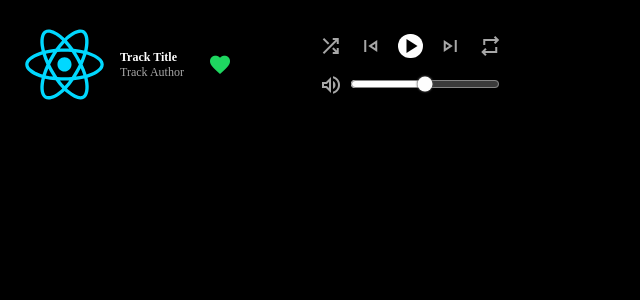
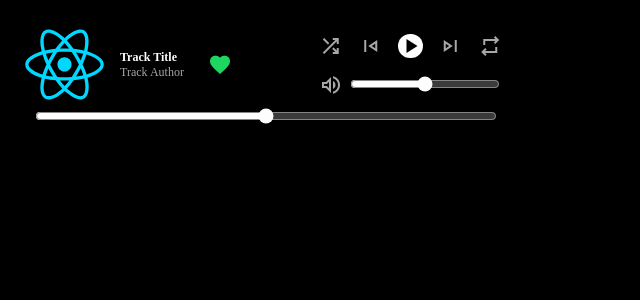
Before and after one commit to itsmarsss/spotiplay-extension, a React (Vite) app in the folder spotiplay-extension/: page / in a window 1280 px wide. Shown: the top 300 px of the page, without its empty margins (0-640 px from the left). Built offline with nearby package versions, Linux system fonts and the light colour scheme.

Commit message:
Add track progresse bar

```diff
--- a/spotiplay-extension/src/App.css
+++ b/spotiplay-extension/src/App.css
@@ -6,6 +6,12 @@ body {
   width: 100%;
   margin: 0;
   padding: 25px;
+  display: flex;
+  flex-direction: column;
+  gap: 10px;
+}
+
+.top {
   display: flex;
 }
 
--- a/spotiplay-extension/src/App.jsx
+++ b/spotiplay-extension/src/App.jsx
@@ -4,13 +4,14 @@ import viteLogo from "/vite.svg";
 import "./App.css";
 
 import Button from "./components/button/Button";
-import VolumeBar from "./components/volumebar/VolumeBar.";
+import SliderBar from "./components/volumebar/SliderBar";
 
 function App() {
   const [count, setCount] = useState(0);
 
   return (
     <>
+      <div class="top">
         <div class="split_div" id="song_div">
           <img class="icon" src={reactLogo}></img>
           <div id="song_info">
@@ -28,7 +29,9 @@ function App() {
           <div id="song_control">
             <Button
               icon={
-              <span class="material-symbols-outlined side_button">shuffle</span>
+                <span class="material-symbols-outlined side_button">
+                  shuffle
+                </span>
               }
             />
             <Button
@@ -55,7 +58,9 @@ function App() {
             />
             <Button
               icon={
-              <span class="material-symbols-outlined side_button">repeat</span>
+                <span class="material-symbols-outlined side_button">
+                  repeat
+                </span>
               }
             />
           </div>
@@ -67,9 +72,11 @@ function App() {
                 </span>
               }
             />
-          <VolumeBar />
+            <SliderBar slider_width={"150px"} />
           </div>
         </div>
+      </div>
+      <SliderBar slider_width={"calc(100% - 50px)"} />
     </>
   );
 }
--- /dev/null
+++ b/spotiplay-extension/src/components/volumebar/SliderBar.css
@@ -0,0 +1,12 @@
+input[type="range"] {
+    accent-color: var(--text);
+}
+
+input[type="range"]:hover {
+    accent-color: var(--accent);
+}
+
+input[type="range"]::-webkit-slider-runnable-track {
+    border: none;
+    background: transparent;
+}
--- /dev/null
+++ b/spotiplay-extension/src/components/volumebar/SliderBar.jsx
@@ -0,0 +1,15 @@
+import "./SliderBar.css";
+
+function SliderBar({ slider_width }) {
+  return (
+    <input
+      type="range"
+      min={0}
+      max={100}
+      step={1}
+      style={{ width: slider_width }}
+    ></input>
+  );
+}
+
+export default SliderBar;
--- a/spotiplay-extension/src/components/volumebar/VolumeBar..jsx
+++ /dev/null
@@ -1,7 +0,0 @@
-import "./VolumeBar.css";
-
-function VolumeBar() {
-  return <input type="range" min={0} max={100} step={1}></input>;
-}
-
-export default VolumeBar;
--- a/spotiplay-extension/src/components/volumebar/VolumeBar.css
+++ /dev/null
@@ -1,23 +0,0 @@
-input[type="range"] {
-    width: 150px;
-    accent-color: var(--text);
-}
-
-input[type="range"]:hover {
-    accent-color: var(--accent);
-}
-
-input[type="range"]::-webkit-slider-runnable-track {
-    border: none;
-    background: transparent;
-}
-
-input[type="range"]::-webkit-slider-thumb {
-    height: 20px;
-    width: 20px;
-    border-radius: 50%;
-    background: #ff4500;
-    cursor: ew-resize;
-    box-shadow: 0 0 2px 0 #555;
-    transition: background .3s ease-in-out;
-}
```
Lines whose indentation alone changed are shown as unchanged.
